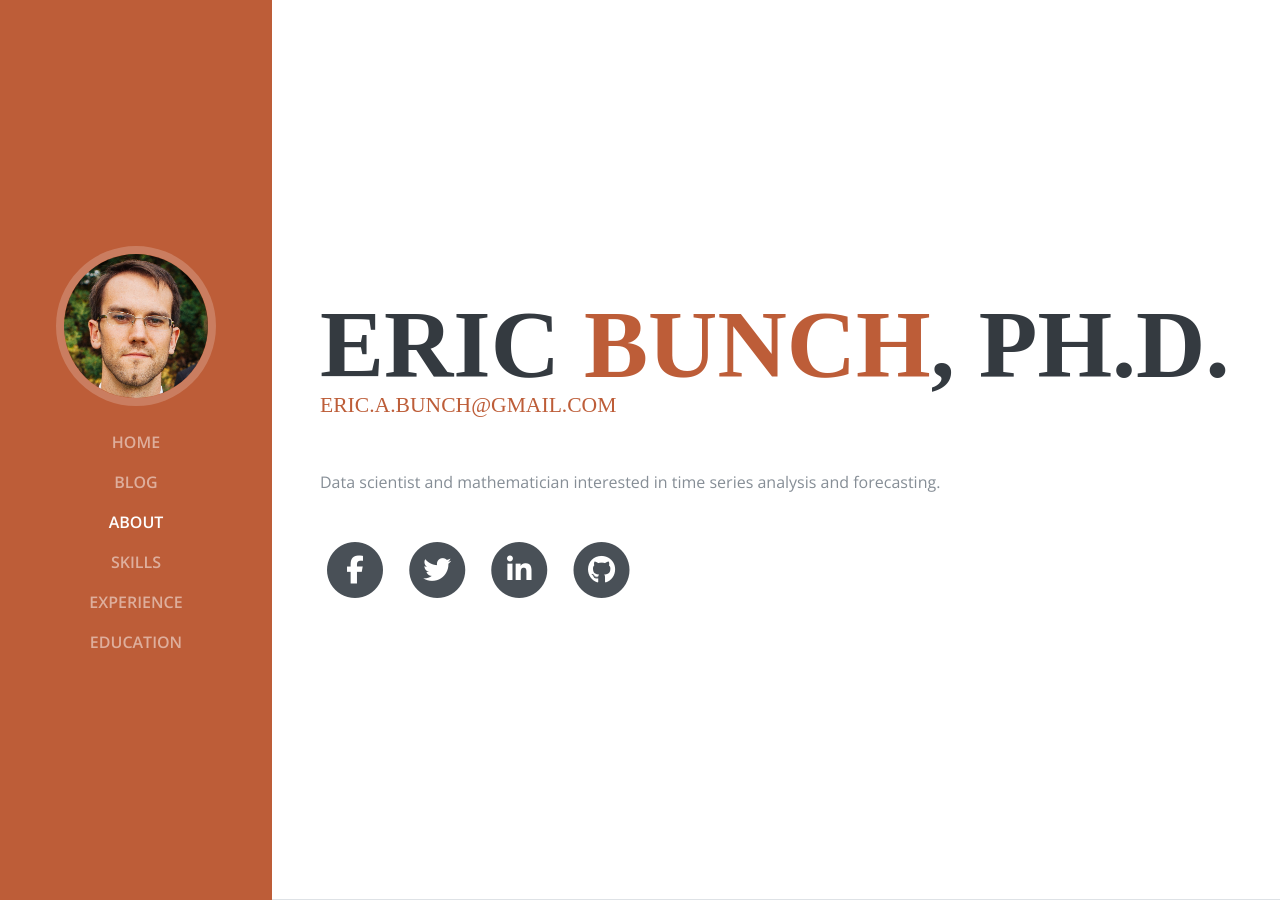
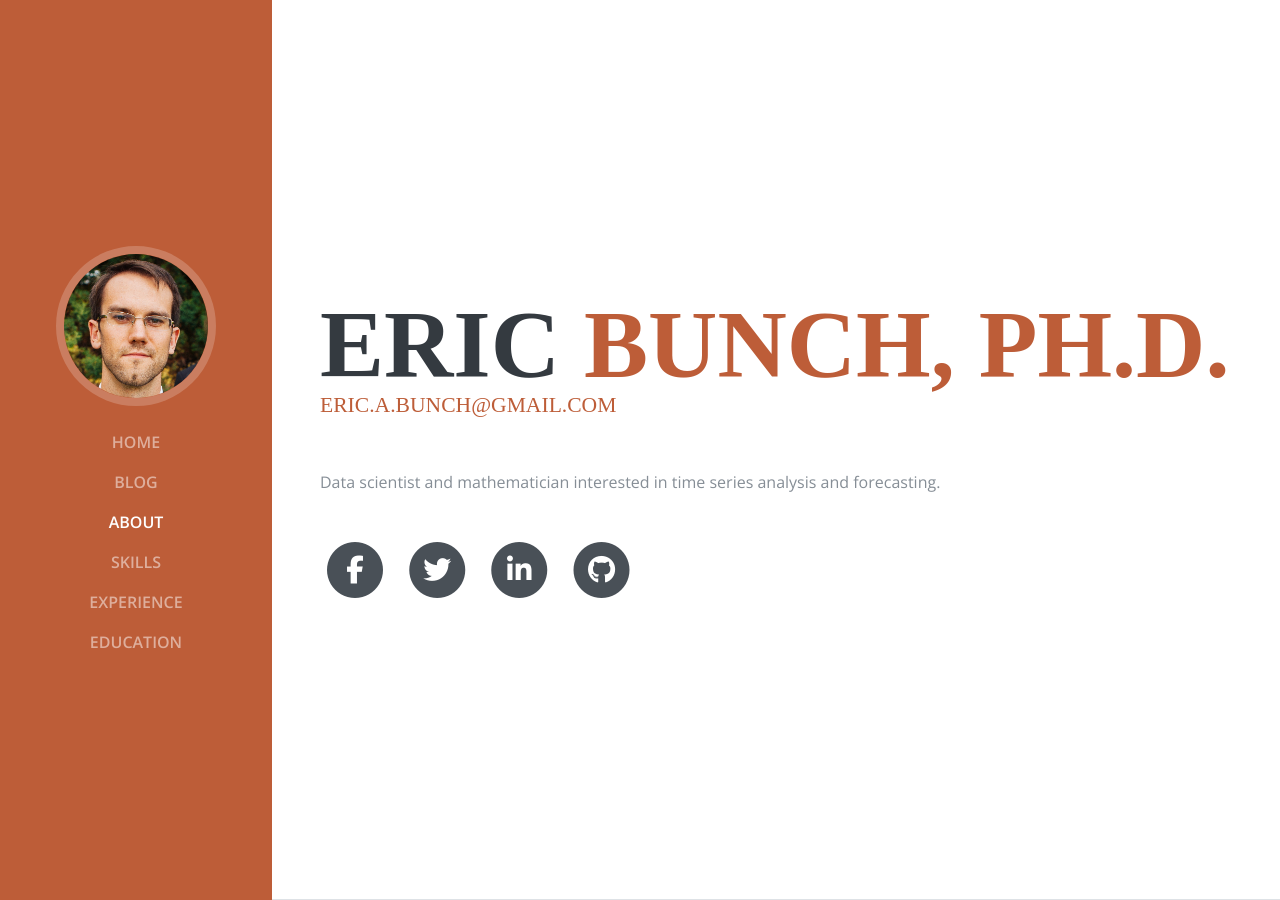
Before and after one commit to eric-bunch/eric-bunch.github.io, a Jekyll site: the page built from resume/index.html, in a window 1280 px wide and 900 px high. Built offline with Jekyll 4.4.1, drawn with Linux system fonts in a browser that asks for light colours; nearby versions of some CDN libraries; some web fonts are replaced; library files that are not in the unit come from our copies.

Commit message:
Update resume.html

```diff
--- a/_layouts/resume.html
+++ b/_layouts/resume.html
@@ -73,7 +73,7 @@
       <section class="resume-section p-3 p-lg-5 d-flex d-column" id="about">
         <div class="my-auto">
           <h1 class="mb-0">Eric
-            <span class="text-primary">Bunch</span>, Ph.D.
+            <span class="text-primary">Bunch, Ph.D.</span>
           </h1>
           <div class="subheading mb-5">
             <a href="mailto:eric.a.bunch@gmail.com">eric.a.bunch@gmail.com</a>
```
